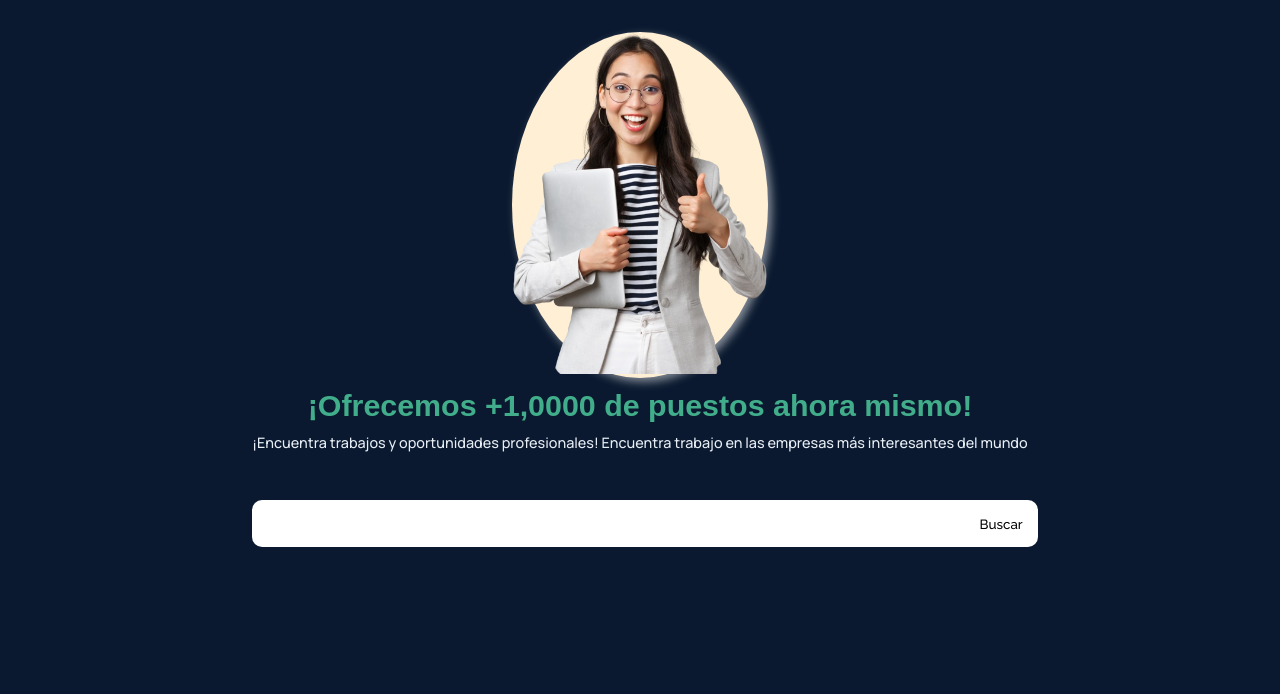
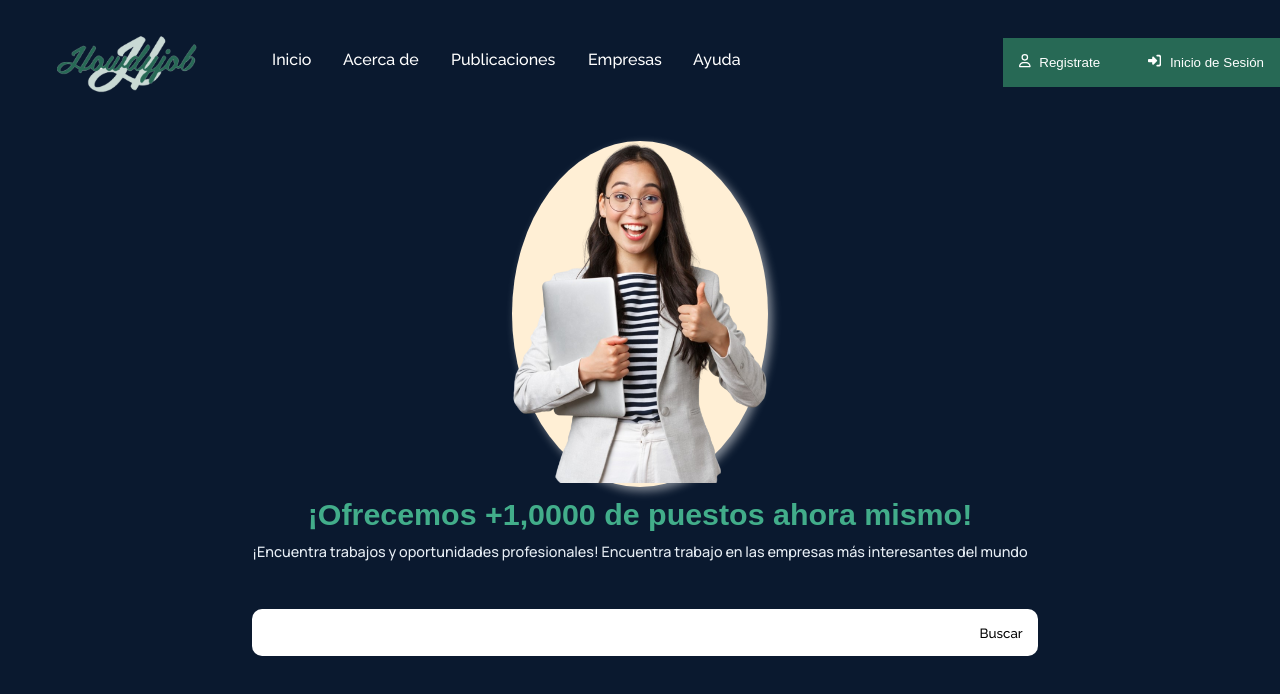
Before and after one commit to Layeska/front-howdyjob, an Angular app: page / in a window 1280 px wide. Shown: the top 694 px of the page. Built offline with nearby package versions, Linux system fonts and the light colour scheme.

Commit message:
add console.log

```diff
--- a/src/components/menu/menu.component.ts
+++ b/src/components/menu/menu.component.ts
@@ -9,10 +9,14 @@ import { Component, AfterViewInit } from '@angular/core';
 })
 export class MenuComponent implements AfterViewInit  {
   clic: boolean = false
+  width = window.innerWidth;
+  height = window.innerHeight;
 
   constructor() {
-    // this.clic = true
-    // console.log(this.clic)
+    console.log(`Ancho del dispositivo: ${this.width}px`);
+    console.log(`Alto del dispositivo: ${this.height}px`);
+
+    this.clic = this.width >= 800 ? true : false
   }
 
   ngAfterViewInit() {
@@ -22,7 +26,7 @@ export class MenuComponent implements AfterViewInit  {
   cliciado = () => {
     //return true
     this.clic = true
-     console.log(this.clic)
+    console.log(this.clic)
   }
 
   cerrado = () => {
```
